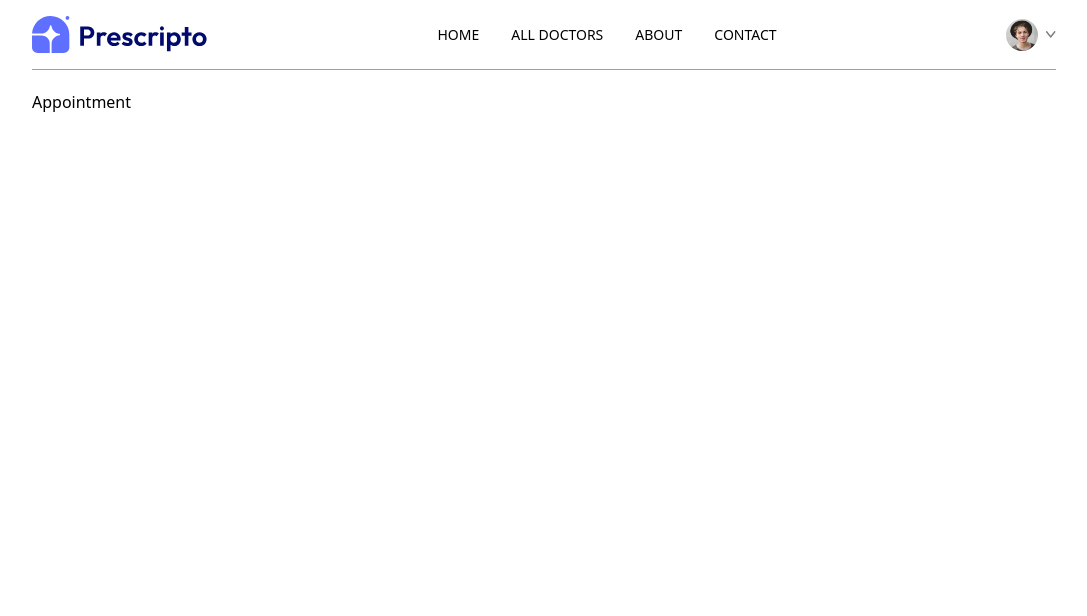
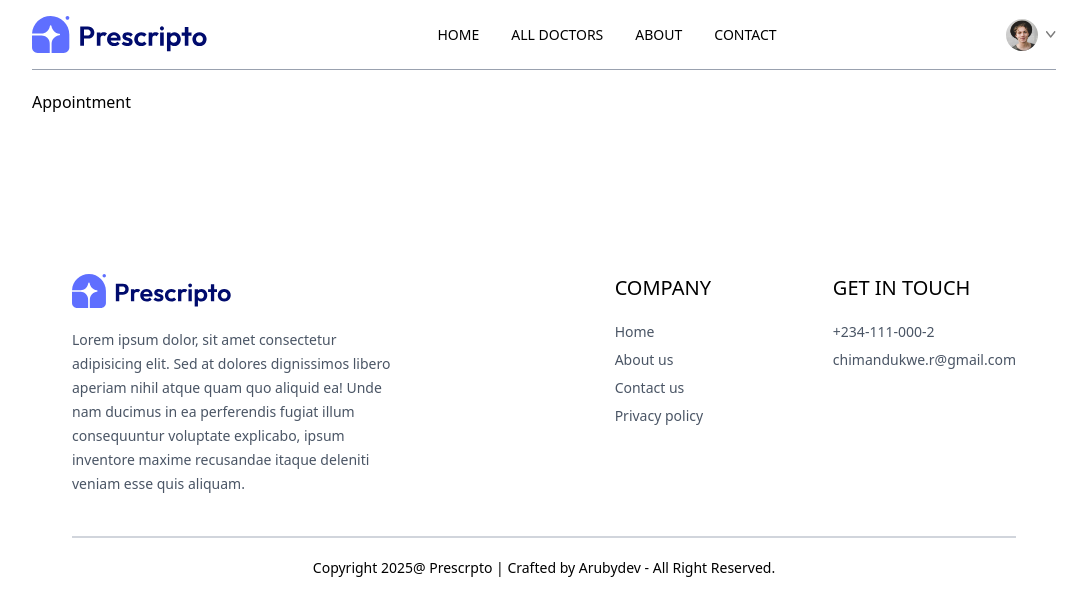
Before and after one commit to Ndukwechima/Prescripto, a React (Vite) app: page /appointment/1 in a window 1280 px wide. Shown: the top 616 px of the page, without its empty margins (96-1183 px from the left). Built offline with nearby package versions, Linux system fonts and the light colour scheme.

Commit message:
Added the footer and completed the Home page

```diff
--- a/src/App.jsx
+++ b/src/App.jsx
@@ -9,6 +9,7 @@ import MyProfile from "./pages/MyProfile";
 import MyAppointments from './pages/MyAppointments';
 import Appointment from "./pages/Appointment";
 import Navbar from './components/Navbar';
+import Footer from './components/Footer';
 
 
 
@@ -31,6 +32,7 @@ const App = () => {
         <Route path="/my-appointments" element={<MyAppointments />} />
         <Route path="/appointment/:docId" element={<Appointment />} />
       </Routes>
+      <Footer />
     </div>
   );
 }
--- /dev/null
+++ b/src/components/Footer.jsx
@@ -0,0 +1,56 @@
+import React from 'react'
+import { assets } from '../assets/assets';
+
+const Footer = () => {
+  return (
+    <footer className="md:mx-10">
+      <div
+        className="flex flex-col sm:grid grid-cols-[3fr_1fr_1fr] gap-14 my-10
+      mt-40 text-sm"
+      >
+        {/* ---------- Left Side ----------- */}
+        <div>
+          <img className="mb-5 w-40" src={assets.logo} alt="logo" />
+          <p className="w-full md:w-2/3 text-gray-600 leading-6">
+            Lorem ipsum dolor, sit amet consectetur adipisicing elit. Sed at
+            dolores dignissimos libero aperiam nihil atque quam quo aliquid ea!
+            Unde nam ducimus in ea perferendis fugiat illum consequuntur
+            voluptate explicabo, ipsum inventore maxime recusandae itaque
+            deleniti veniam esse quis aliquam.
+          </p>
+        </div>
+
+        {/* ---------- Center Section ----------- */}
+        <div>
+          <p className="text-xl font-medium mb-5">COMPANY</p>
+          <ul className="flex flex-col gap-2 text-gray-600">
+            <li>Home</li>
+            <li>About us</li>
+            <li>Contact us</li>
+            <li>Privacy policy</li>
+          </ul>
+        </div>
+
+        {/* ---------- Right Side ----------- */}
+        <div>
+          <p className="text-xl font-medium mb-5">GET IN TOUCH</p>
+          <ul className="flex flex-col gap-2 text-gray-600">
+            <li>+234-111-000-2</li>
+            <li>chimandukwe.r@gmail.com</li>
+          </ul>
+        </div>
+      </div>
+
+      {/* ---------- Copyright Text ----------- */}
+
+      <div>
+        <hr className="border border-gray-300" />
+        <p className="py-5 text-sm text-center">
+          Copyright 2025@ Prescrpto | Crafted by Arubydev - All Right Reserved.
+        </p>
+      </div>
+    </footer>
+  );
+}
+
+export default Footer
--- a/src/index.css
+++ b/src/index.css
@@ -1,4 +1,7 @@
 @import "tailwindcss";
+
+
+/* @import url('https://fonts.googleapis.com/css2?family=Outfit:wght@100..900&display=swap'); */
 
 @theme {
   --primary-color: #5f6fff;
@@ -16,6 +19,7 @@
 }
 
 
+
 /* @utility gridTemplateColumns {
   : repeat(auto-fill, minmax(200px, 1fr));
 } */
```
